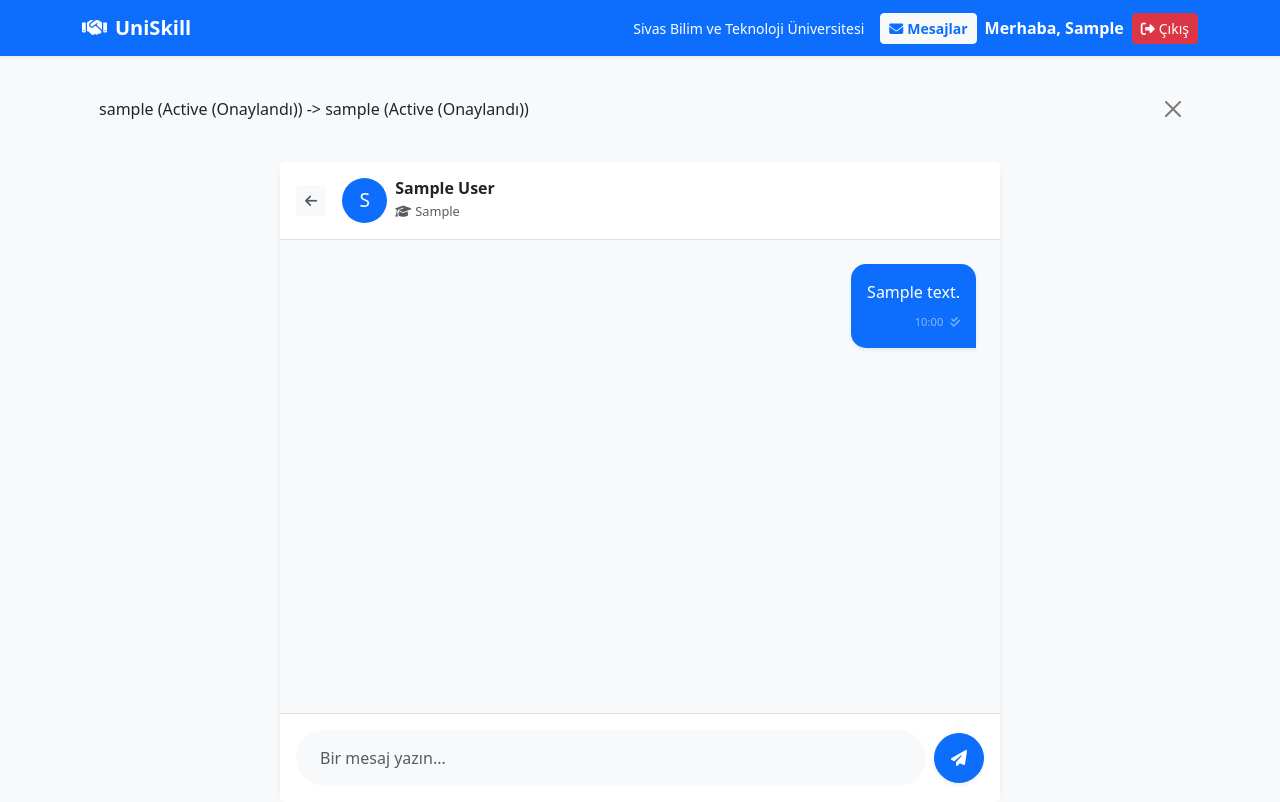
After one commit to bugraozkaya/Uniskill, a Django app: page /chat/1/ in a window 1280 px wide. The commit adds this page. Run offline with Django 5.2, Linux system fonts and the light colour scheme; a user stored in the database is signed in; tables that the repository leaves empty hold one stand-in row (values such as "Sample post").

Commit message:
Mesaj kısmı eklendi

```diff
--- /dev/null
+++ b/core/templates/core/base.html
@@ -0,0 +1,70 @@
+<!DOCTYPE html>
+<html lang="tr">
+<head>
+    <meta charset="UTF-8">
+    <meta name="viewport" content="width=device-width, initial-scale=1.0">
+    <title>UniSkill</title>
+    <link href="https://cdn.jsdelivr.net/npm/bootstrap@5.3.0/dist/css/bootstrap.min.css" rel="stylesheet">
+    <link rel="stylesheet" href="https://cdnjs.cloudflare.com/ajax/libs/font-awesome/6.4.0/css/all.min.css">
+
+    <style>
+        body { background-color: #f8f9fa; }
+        .card { border-radius: 15px; }
+        .transition-hover:hover { transform: translateY(-3px); transition: 0.3s; }
+        .message-bubble { position: relative; }
+    </style>
+</head>
+<body>
+
+    {% if user.is_authenticated %}
+    <nav class="navbar navbar-expand-lg navbar-dark bg-primary shadow-sm mb-4">
+        <div class="container">
+            <a class="navbar-brand fw-bold" href="{% url 'dashboard' %}">
+                <i class="fas fa-handshake me-2"></i>UniSkill
+            </a>
+
+            <button class="navbar-toggler" type="button" data-bs-toggle="collapse" data-bs-target="#navbarNav">
+                <span class="navbar-toggler-icon"></span>
+            </button>
+
+            <div class="collapse navbar-collapse" id="navbarNav">
+                <ul class="navbar-nav ms-auto align-items-center">
+                    <li class="nav-item me-3">
+                        <span class="text-white small">Sivas Bilim ve Teknoloji Üniversitesi</span>
+                    </li>
+                    <li class="nav-item">
+                        <a href="{% url 'inbox' %}" class="btn btn-light btn-sm fw-bold text-primary me-2">
+                            <i class="fas fa-envelope me-1"></i>Mesajlar
+                        </a>
+                    </li>
+                    <li class="nav-item">
+                        <span class="text-white fw-bold me-2">Merhaba, {{ user.first_name }}</span>
+                    </li>
+                    <li class="nav-item">
+                        <a href="{% url 'logout' %}" class="btn btn-danger btn-sm">
+                            <i class="fas fa-sign-out-alt me-1"></i>Çıkış
+                        </a>
+                    </li>
+                </ul>
+            </div>
+        </div>
+    </nav>
+    {% endif %}
+
+    <div class="container">
+        {% if messages %}
+            {% for message in messages %}
+                <div class="alert alert-{{ message.tags }} alert-dismissible fade show" role="alert">
+                    {{ message }}
+                    <button type="button" class="btn-close" data-bs-dismiss="alert" aria-label="Close"></button>
+                </div>
+            {% endfor %}
+        {% endif %}
+
+        {% block content %}
+        {% endblock %}
+    </div>
+
+    <script src="https://cdn.jsdelivr.net/npm/bootstrap@5.3.0/dist/js/bootstrap.bundle.min.js"></script>
+</body>
+</html>
--- /dev/null
+++ b/core/templates/core/chat.html
@@ -0,0 +1,95 @@
+{% extends 'core/base.html' %}
+
+{% block content %}
+<div class="container mt-4">
+    <div class="row justify-content-center">
+        <div class="col-md-9 col-lg-8">
+            <div class="card shadow-sm border-0" style="height: 80vh; display: flex; flex-direction: column;">
+
+                <div class="card-header bg-white border-bottom p-3 d-flex align-items-center justify-content-between sticky-top">
+                    <div class="d-flex align-items-center">
+                        <a href="{% url 'inbox' %}" class="btn btn-light btn-sm me-3 text-muted">
+                            <i class="fas fa-arrow-left"></i>
+                        </a>
+
+                        <div class="bg-primary text-white rounded-circle d-flex align-items-center justify-content-center me-2"
+                             style="width: 45px; height: 45px; font-size: 1.2rem;">
+                            {{ other_user.first_name|first|upper }}
+                        </div>
+
+                        <div>
+                            <h6 class="mb-0 fw-bold text-dark">{{ other_user.first_name }} {{ other_user.last_name }}</h6>
+                            <small class="text-muted" style="font-size: 0.8rem;">
+                                <i class="fas fa-graduation-cap me-1"></i>{{ other_user.department|default:"Bölüm Yok" }}
+                            </small>
+                        </div>
+                    </div>
+                </div>
+
+                <div class="card-body bg-light overflow-auto p-4" id="chat-box" style="flex: 1;">
+
+                    {% if not messages %}
+                        <div class="text-center mt-5 text-muted opacity-50">
+                            <i class="far fa-comments fa-3x mb-3"></i>
+                            <p>Henüz bir sohbet geçmişiniz yok.<br>İlk mesajı sen at!</p>
+                        </div>
+                    {% endif %}
+
+                    {% for msg in messages %}
+                        {% if msg.sender == user %}
+                            <div class="d-flex justify-content-end mb-3">
+                                <div class="message-bubble bg-primary text-white p-3 shadow-sm"
+                                     style="max-width: 75%; border-radius: 15px 15px 0 15px;">
+                                    <p class="mb-1">{{ msg.body }}</p>
+                                    <div class="text-end">
+                                        <small class="text-white-50" style="font-size: 0.7rem;">
+                                            {{ msg.created_at|date:"H:i" }}
+                                            {% if msg.is_read %}
+                                                <i class="fas fa-check-double ms-1"></i>
+                                            {% else %}
+                                                <i class="fas fa-check ms-1"></i>
+                                            {% endif %}
+                                        </small>
+                                    </div>
+                                </div>
+                            </div>
+                        {% else %}
+                            <div class="d-flex justify-content-start mb-3">
+                                <div class="message-bubble bg-white text-dark p-3 shadow-sm border"
+                                     style="max-width: 75%; border-radius: 15px 15px 15px 0;">
+                                    <p class="mb-1">{{ msg.body }}</p>
+                                    <div class="text-start">
+                                        <small class="text-muted" style="font-size: 0.7rem;">{{ msg.created_at|date:"H:i" }}</small>
+                                    </div>
+                                </div>
+                            </div>
+                        {% endif %}
+                    {% endfor %}
+                </div>
+
+                <div class="card-footer bg-white p-3 border-top">
+                    <form method="POST" class="d-flex gap-2 align-items-center">
+                        {% csrf_token %}
+                        <input type="text" name="body" class="form-control border-0 bg-light py-3 px-4 rounded-pill shadow-none"
+                               placeholder="Bir mesaj yazın..." required autocomplete="off" autofocus>
+
+                        <button type="submit" class="btn btn-primary rounded-circle p-3 shadow-sm transition-hover"
+                                style="width: 50px; height: 50px; display: flex; align-items: center; justify-content: center;">
+                            <i class="fas fa-paper-plane"></i>
+                        </button>
+                    </form>
+                </div>
+
+            </div>
+        </div>
+    </div>
+</div>
+
+<script>
+    document.addEventListener("DOMContentLoaded", function() {
+        var chatBox = document.getElementById("chat-box");
+        chatBox.scrollTop = chatBox.scrollHeight;
+    });
+</script>
+
+{% endblock %}
--- a/core/views.py
+++ b/core/views.py
@@ -9,6 +9,8 @@ from django.utils import timezone
 from django.core.cache import cache
 from .models import User, UserSkill, Skill, Session, Review, Message, CATEGORY_CHOICES
 from django.db.models import Q
+from .models import User, Message
+from .forms import MesajFormu
 
 # --- FORMLAR ---
 from .forms import (
@@ -499,3 +501,104 @@ def meeting_room(request, session_id):
         'user_display_name': request.user.get_full_name() or request.user.username
     }
     return render(request, 'core/meeting_room.html', context)
+
+
+@login_required
+def new_chat(request):
+    if request.method == 'POST':
+        username = request.POST.get('username')
+
+        try:
+            # Kullanıcıyı veritabanında ara
+            recipient = User.objects.get(username=username)
+
+            # Kendine mesaj atmasını engelle
+            if recipient == request.user:
+                messages.warning(request, "Kendinize mesaj atamazsınız.")
+                return redirect('inbox')
+
+            # Bulursa direkt sohbet sayfasına yönlendir
+            return redirect('chat_detail', user_id=recipient.id)
+
+        except User.DoesNotExist:
+            # Bulamazsa hata ver
+            messages.error(request, "Bu kullanıcı adına sahip kimse bulunamadı.")
+            return redirect('inbox')
+
+    return redirect('inbox')
+
+
+# --- MESAJLAŞMA SİSTEMİ ---
+
+@login_required
+def inbox(request):
+    # Kullanıcının dahil olduğu mesajları al
+    messages_qs = Message.objects.filter(
+        Q(sender=request.user) | Q(recipient=request.user)
+    ).order_by('-created_at')
+
+    conversations = []
+    seen_users = set()
+
+    for msg in messages_qs:
+        other_user = msg.recipient if msg.sender == request.user else msg.sender
+        if other_user not in seen_users:
+            conversations.append({
+                'user': other_user,
+                'last_message': msg
+            })
+            seen_users.add(other_user)
+
+    return render(request, 'core/inbox.html', {'conversations': conversations})
+
+@login_required
+def chat_detail(request, user_id):
+    other_user = get_object_or_404(User, id=user_id)
+
+    # İki kişi arasındaki tüm mesajları çek
+    messages_qs = Message.objects.filter(
+        (Q(sender=request.user) & Q(recipient=other_user)) |
+        (Q(sender=other_user) & Q(recipient=request.user))
+    ).order_by('created_at')
+
+    # Okundu olarak işaretle
+    unread = messages_qs.filter(recipient=request.user, is_read=False)
+    unread.update(is_read=True)
+
+    if request.method == 'POST':
+        form = MesajFormu(request.POST)
+        if form.is_valid():
+            msg = form.save(commit=False)
+            msg.sender = request.user
+            msg.recipient = other_user
+            msg.save()
+            return redirect('chat_detail', user_id=user_id)
+    else:
+        form = MesajFormu()
+
+    context = {
+        'other_user': other_user,
+        'messages': messages_qs,
+        'form': form
+    }
+    return render(request, 'core/chat.html', context)
+
+@login_required
+def send_message(request, recipient_id):
+    # Ders Ara sayfasından gelen istekleri chat'e yönlendir
+    return redirect('chat_detail', user_id=recipient_id)
+
+@login_required
+def new_chat(request):
+    if request.method == 'POST':
+        username = request.POST.get('username')
+        try:
+            recipient = User.objects.get(username=username)
+            if recipient == request.user:
+                messages.warning(request, "Kendinize mesaj atamazsınız.")
+                return redirect('inbox')
+            return redirect('chat_detail', user_id=recipient.id)
+        except User.DoesNotExist:
+            messages.error(request, "Kullanıcı bulunamadı.")
+            return redirect('inbox')
+    return redirect('inbox')
--- a/uniskill_project/urls.py
+++ b/uniskill_project/urls.py
@@ -2,13 +2,15 @@ from django.contrib import admin
 from django.urls import path
 from django.conf import settings
 from django.conf.urls.static import static
+
+# 1. EKSİK OLAN FONKSİYONLARI (new_chat, chat_detail) BURAYA EKLEDİM
 from core.views import (
     dashboard, register, logout_view, add_skill,
     search_skills, request_session, complete_session,
     add_review, admin_stats, inbox, send_message,
     CustomLoginView, approve_session_tutor, reject_session_tutor,
-    meeting_room,
-    cancel_session  # <--- YENİ EKLENEN
+    meeting_room, cancel_session,
+    new_chat, chat_detail  # <-- BUNLARI LİSTEYE EKLEDİM
 )
 
 urlpatterns = [
@@ -19,17 +21,28 @@ urlpatterns = [
     path('logout/', logout_view, name='logout'),
     path('add-skill/', add_skill, name='add_skill'),
     path('search/', search_skills, name='search_skills'),
+
+    # Ders İşlemleri
     path('request-session/<int:skill_id>/', request_session, name='request_session'),
     path('complete/<int:session_id>/', complete_session, name='complete_session'),
     path('review/<int:session_id>/', add_review, name='add_review'),
-    path('admin-stats/', admin_stats, name='admin_stats'),
-    path('inbox/', inbox, name='inbox'),
-    path('send-message/<int:recipient_id>/', send_message, name='send_message'),
     path('approve-session/<int:session_id>/', approve_session_tutor, name='approve_session_tutor'),
     path('reject-session/<int:session_id>/', reject_session_tutor, name='reject_session_tutor'),
-
-    # --- YENİ İPTAL LİNKİ ---
     path('cancel-session/<int:session_id>/', cancel_session, name='cancel_session'),
     path('meeting/<int:session_id>/', meeting_room, name='meeting_room'),
 
-]   + static(settings.MEDIA_URL, document_root=settings.MEDIA_ROOT)
+    path('admin-stats/', admin_stats, name='admin_stats'),
+
+    # --- MESAJLAŞMA SİSTEMİ YOLLARI ---
+    path('inbox/', inbox, name='inbox'),
+
+    path('send-message/<int:recipient_id>/', send_message, name='send_message'),
+
+    # Eksik olan Sohbet Detay sayfası (chat_detail)
+    path('chat/<int:user_id>/', chat_detail, name='chat_detail'),
+
+    # Sohbet Başlatma (Hatalı olan views.new_chat kısmı düzeltildi)
+    path('new-chat/', new_chat, name='new_chat'),
+
+
+] + static(settings.MEDIA_URL, document_root=settings.MEDIA_ROOT)
```
Also changed, not shown: core/templates/core/inbox.html (+68 -19 lines).
